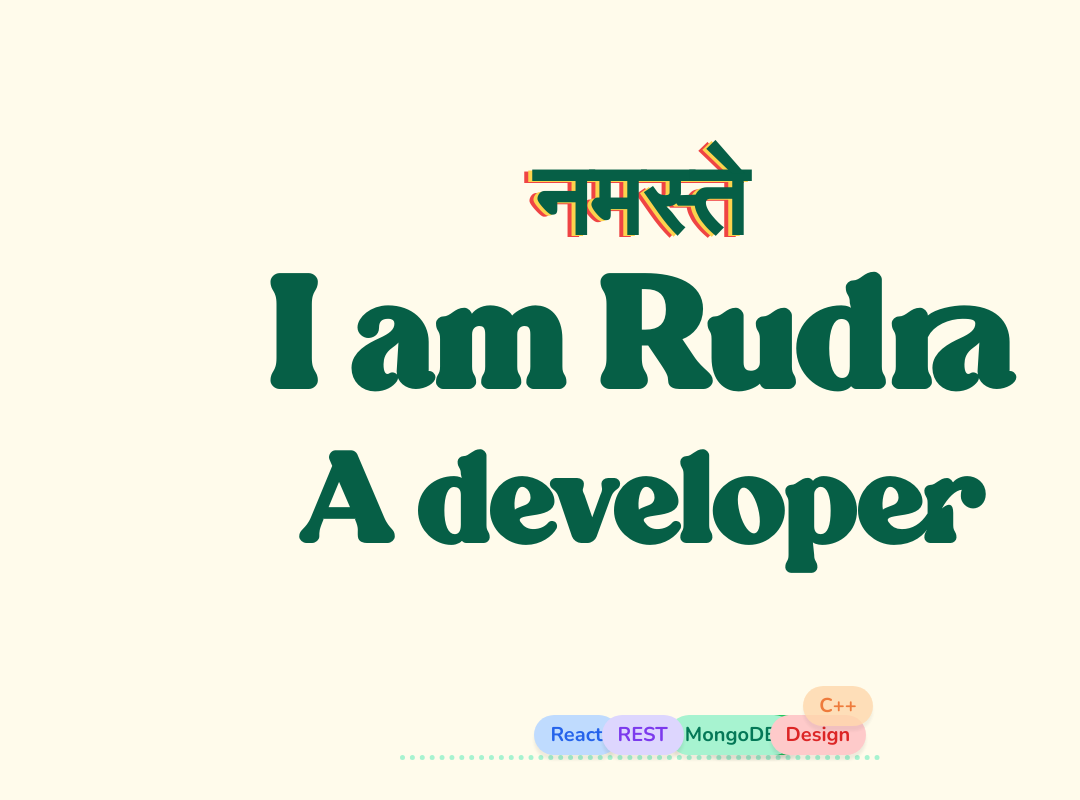
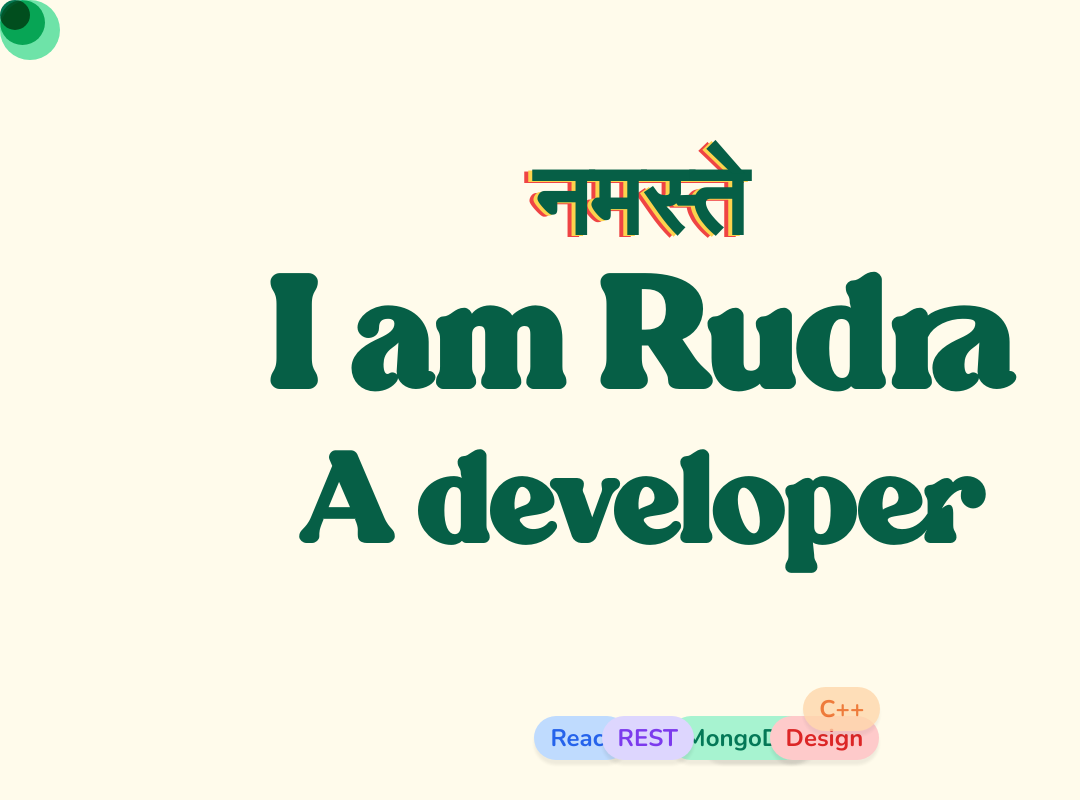
Before and after one commit to lucifer78907/Portfolio, a React (Vite) app: page / in a window 1280 px wide. Shown: the whole page, without its empty margins (0-1080 px from the left). Built offline with nearby package versions, Linux system fonts and the light colour scheme; a web font is replaced by a local one; what react-locomotive-scroll would draw is missing.

Commit message:
+Custom Cursor

```diff
--- a/src/components/Hero/BreadCrumb.tsx
+++ b/src/components/Hero/BreadCrumb.tsx
@@ -1,6 +1,4 @@
 import { IconType } from "react-icons";
-import gsap from "gsap";
-import { useLayoutEffect } from "react";
 
 interface BreadCrumbData {
   breadCrumbClassName: string;
--- a/src/components/Hero/HeroBreadCrumbs.tsx
+++ b/src/components/Hero/HeroBreadCrumbs.tsx
@@ -68,7 +68,7 @@ const HeroBreadCrumbs = () => {
       display: "flex",
       alignItems: "flex-end",
       justifyContent: "center",
-      gap: "1rem",
+      gap: "2rem",
     });
 
     gsap.set(".hero__breadcrumb", {
--- a/src/components/Hero/HeroMain.scss
+++ b/src/components/Hero/HeroMain.scss
@@ -13,12 +13,12 @@
     height: 2px;
     width: 40%;
     flex-basis: 20rem;
-    border-bottom: 5px dotted var(--color-primary-200);
+    // border-bottom: 5px dotted var(--color-primary-200);
     position: relative;
   }
 
   &__breadcrumb {
-    font-size: 2rem;
+    font-size: 2.4rem;
     background-color: red;
     color: #fafafa;
     padding: 1rem 1.6rem;
@@ -26,8 +26,13 @@
     border-radius: 40px;
     position: absolute;
     box-shadow: var(--box-shadow-light);
-    cursor: pointer;
     user-select: none;
+    transition: color 200ms, background-color 200ms;
+
+    &:hover {
+      color: currentColor;
+      background-color: #fafafa;
+    }
 
     &--icon {
       position: absolute;
--- a/src/pages/HomePage.tsx
+++ b/src/pages/HomePage.tsx
@@ -1,5 +1,6 @@
 import { LocomotiveScrollProvider } from "react-locomotive-scroll";
-import { useRef } from "react";
+import { useEffect, useRef } from "react";
+import gsap from "gsap";
 // Components
 import HeroLoader from "../components/Hero/HeroLoader";
 import HeroNav from "../components/Hero/HeroNav";
@@ -11,9 +12,35 @@ const HomePage = () => {
   const options = {
     smooth: true,
   };
+  // to remove legacy cursor
+  useEffect(() => {
+    document.documentElement.style.cursor = "none";
+  }, []);
+
+  // to add custom cursor
+  useEffect(() => {
+    const cursor = document.querySelector(".cursor") as HTMLDivElement;
+    const circle = document.querySelector(".circle") as HTMLDivElement;
+    const circle2 = document.querySelector(".smaller-circle") as HTMLDivElement;
+
+    const moveCursor = (e: MouseEvent) => {
+      const mouseY = e.clientY;
+      const mouseX = e.clientX;
+      const tl = gsap.timeline();
+
+      gsap.to(circle, { x: mouseX, y: mouseY });
+      gsap.to(circle2, { x: mouseX + 10, y: mouseY + 10, delay: 0.1 });
+      gsap.to(cursor, { x: mouseX + 25, y: mouseY + 25, delay: 0.2 });
+    };
+
+    window.addEventListener("mousemove", moveCursor);
+  });
 
   return (
     <LocomotiveScrollProvider containerRef={sectionRef} options={options}>
+      <div className="cursor"></div>
+      <div className="circle"></div>
+      <div className="smaller-circle"></div>
       <main data-scroll-container ref={sectionRef}>
         {/* <HeroLoader /> */}
         {/* <HeroNav /> */}
--- a/src/sass/_base.scss
+++ b/src/sass/_base.scss
@@ -23,6 +23,37 @@ body {
   font-family: var(--font-secondary);
 }
 
+::selection {
+  cursor: none;
+}
+
+.cursor,
+.smaller-circle,
+.circle {
+  border-radius: 50%;
+  z-index: 99999;
+  position: absolute;
+  mix-blend-mode: multiply;
+}
+
+.cursor {
+  width: 60px;
+  height: 60px;
+  background-color: var(--color-primary-300);
+}
+
+.smaller-circle {
+  width: 45px;
+  height: 45px;
+  background-color: var(--color-primary-500);
+}
+
+.circle {
+  width: 30px;
+  height: 30px;
+  background-color: var(--color-primary-700);
+}
+
 // FONTS
 @font-face {
   font-family: "CarenaRegular";
```
